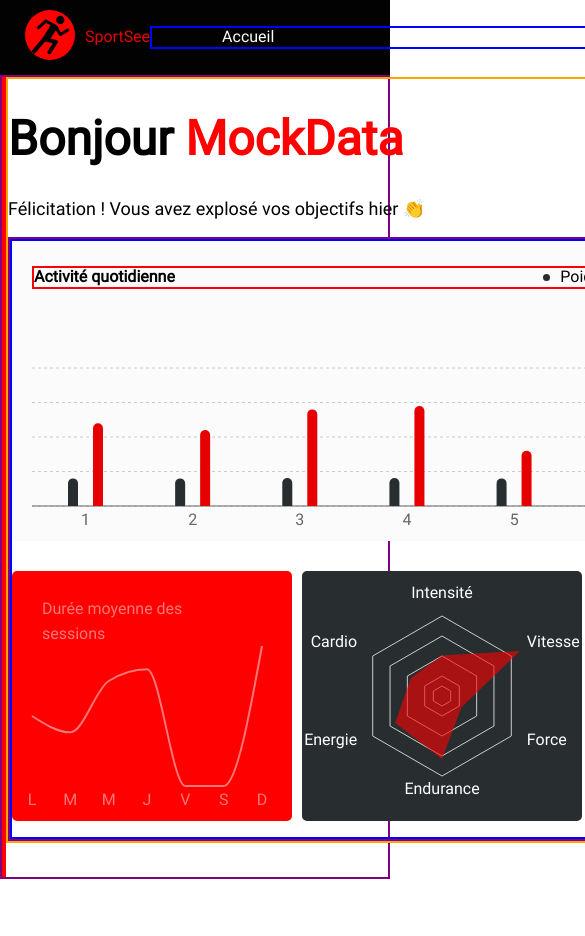
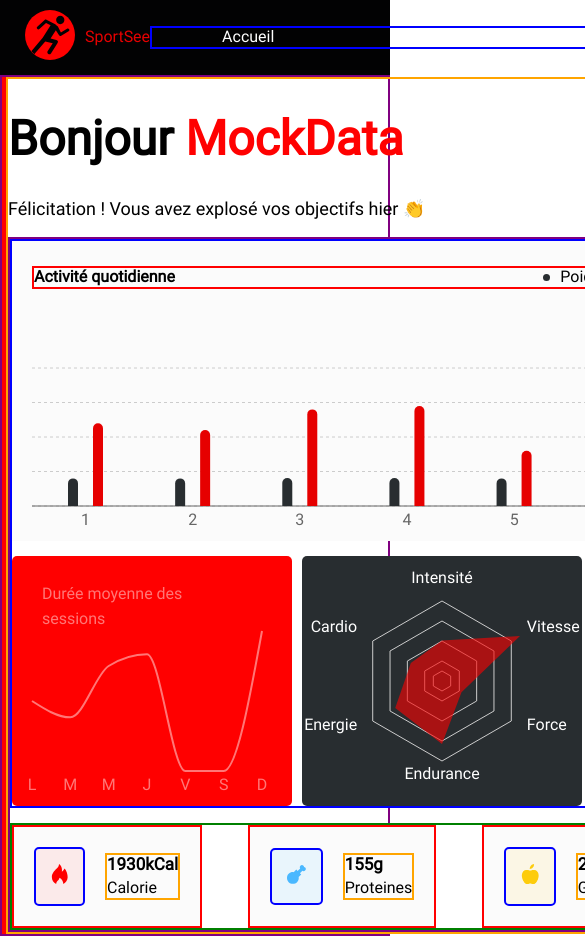
Before and after one commit to matthieuClio/SportSee, a React (Vite) app: page /app/profil/1 in a window 390 px wide. Shown: the top 936 px of the page, 585 px wide, since content can reach past the window. Before the commit the page ends 879 px from the top, so only its background shows below. Built offline with nearby package versions, Linux system fonts and the light colour scheme.

Commit message:
Feat (profile.tsx) : add responsive for 1024px.

```diff
--- a/src/layout/Menu.tsx
+++ b/src/layout/Menu.tsx
@@ -13,15 +13,15 @@ export default function Menu () {
                     </li>
 
                     <li className="main-container__menu__container__icon">
-                        <img src="/images/icon/swimming-icon.svg" alt="yoga" className="main-container__menu__container__icon__image" />
+                        <img src="/images/icon/swimming-icon.svg" alt="swimming" className="main-container__menu__container__icon__image" />
                     </li>
 
                     <li className="main-container__menu__container__icon">
-                        <img src="/images/icon/bike-icon.svg" alt="yoga" className="main-container__menu__container__icon__image" />
+                        <img src="/images/icon/bike-icon.svg" alt="bike" className="main-container__menu__container__icon__image" />
                     </li>
 
                     <li className="main-container__menu__container__icon">
-                        <img src="/images/icon/weights-icon.svg" alt="yoga" className="main-container__menu__container__icon__image" />
+                        <img src="/images/icon/weights-icon.svg" alt="weights" className="main-container__menu__container__icon__image" />
                     </li>
 
                     <li className="main-container__menu__container__text">
--- a/src/page/profile.scss
+++ b/src/page/profile.scss
@@ -47,3 +47,23 @@ $profileInfoBackgroundThree:#FBF6E5;
         }
     }
 }
+
+// Desktop format 1200px max
+@media screen and (max-width: 1200px) {
+
+    // Profile Page
+    .profile {
+
+        &__container {
+            display: block;
+
+            &__chart {
+                margin-bottom: 15px;
+            }
+
+            &__performance {
+                flex-direction: row;
+            }
+        }
+    }
+}
```
